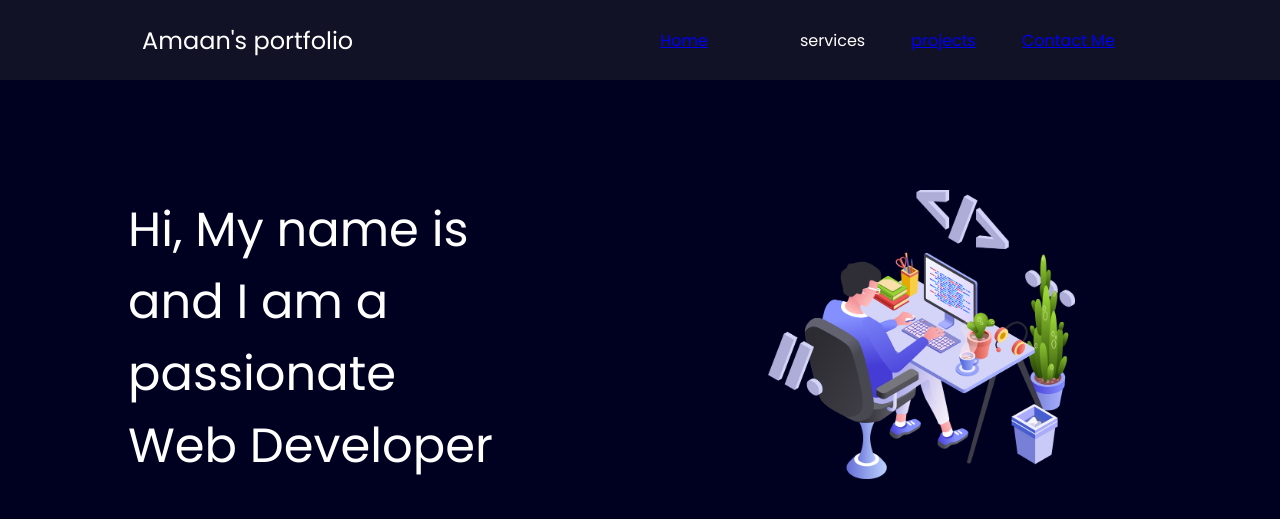
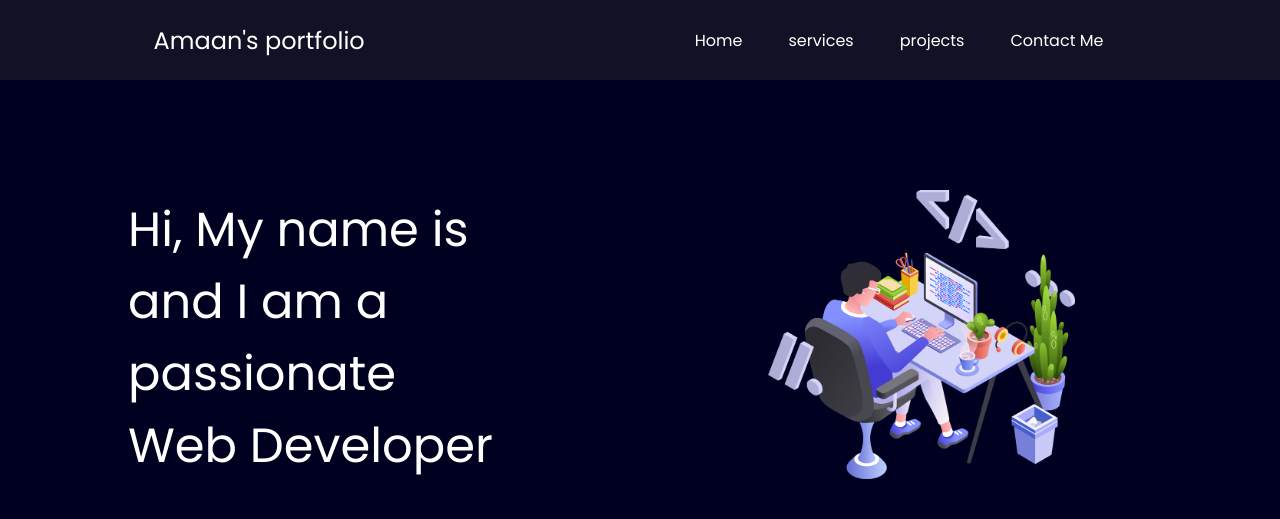
Before and after one commit to Koder-academy60/Portfolio2, a plain HTML site: page index.html in a window 1280 px wide. Drawn offline with Linux system fonts and the light colour scheme.

Commit message:
Update index.html

```diff
--- a/index.html
+++ b/index.html
@@ -15,11 +15,11 @@
     <div class="left">Amaan's portfolio</div>
     <div class="right">
       <ul>
-        <li><a href="/">Home</a></li>
+        <li>Home</a></li>
         <li ta
-        <a href="/"><li>services</li></a>
-        <a href="/"><li>projects</li></a>
-        <a href="/"><li>Contact Me</li></a>
+         <li>services</li>
+        <li>projects</li>
+        <li>Contact Me</li>
       </ul>
     </div>
 
```
